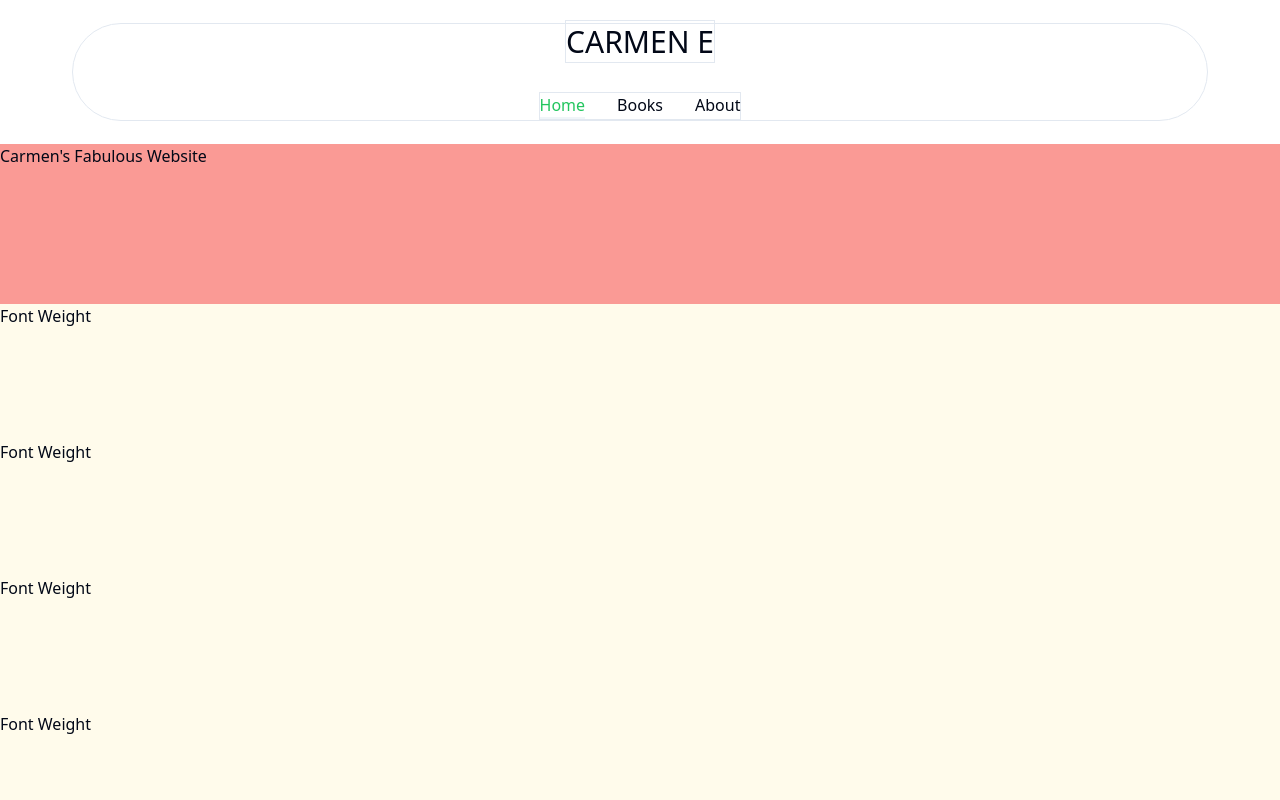
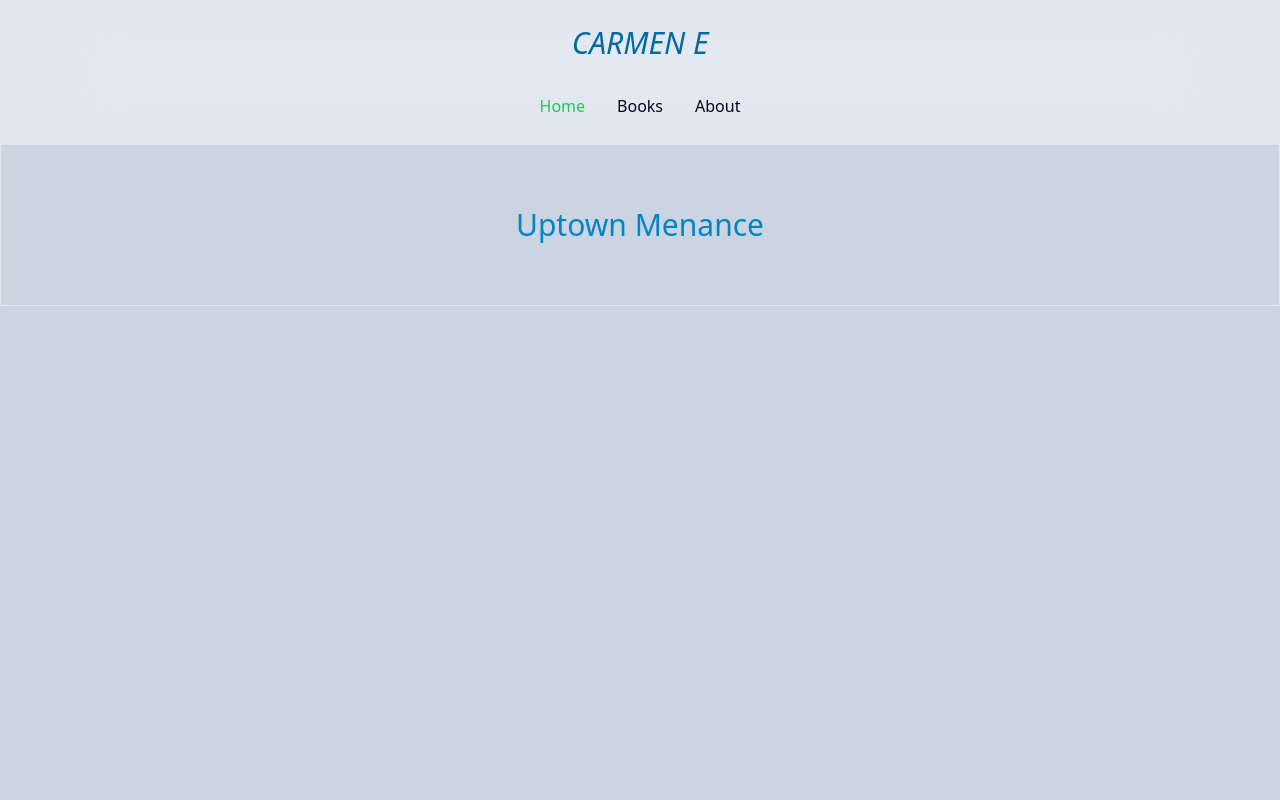
Before and after one commit to mmaustin/carmens-site, a Next.js app in the folder carmens-site/: page / in a window 1280 px wide. Shown: the top 800 px of the page. Built offline with nearby package versions, Linux system fonts and the light colour scheme.

Commit message:
Various text, background, font styling changes

```diff
--- a/carmens-site/app/layout.js
+++ b/carmens-site/app/layout.js
@@ -18,10 +18,10 @@ export default function RootLayout({ children }) {
   return (
     <html lang="en">
       <body
-        className={`${newsReader.variable} antialiased flex flex-col min-h-screen`}
+        className={`${newsReader.variable} antialiased flex flex-col min-h-screen  bg-slate-300`}
       >
         <Header />
-        <main className=" bg-amber-50">
+        <main className="border">
           {children}
         </main>
       </body>
--- a/carmens-site/app/page.js
+++ b/carmens-site/app/page.js
@@ -5,18 +5,20 @@ import Header from "@/components/Header";
 
 export default function Home() {
   return (
-    <div className="w-full flex flex-col font-light">
-      <div className="h-40 font-light bg-red-400/70">
-        Carmen's Fabulous Website
+    <div className="w-full flex flex-col">
+      <div className="h-40 flex flex-col justify-center items-center">
+        <h1 className="text-3xl text-sky-600">
+          Uptown Menance
+        </h1>
       </div>
-      <h1 className="mb-28 capitalize">font weight</h1>
-      <h1 className="mb-28 capitalize">font weight</h1>
-      <h1 className="mb-28 capitalize">font weight</h1>
-      <h1 className="mb-28 capitalize">font weight</h1>
-      <h1 className="mb-28 capitalize">font weight</h1>
-      <h1 className="mb-28 capitalize">font weight</h1>
-      <h1 className="mb-28 capitalize">font weight</h1>
-      <h1 className="mb-28 capitalize">font weight</h1>
+      {/* <h2 className="mb-28 capitalize mx-10">font weight</h2>
+      <h2 className="mb-28 capitalize mx-10">font weight</h2>
+      <h2 className="mb-28 capitalize mx-10">font weight</h2>
+      <h2 className="mb-28 capitalize mx-10">font weight</h2>
+      <h2 className="mb-28 capitalize mx-10">font weight</h2>
+      <h2 className="mb-28 capitalize mx-10">font weight</h2>
+      <h2 className="mb-28 capitalize mx-10">font weight</h2>
+      <h2 className="mb-28 capitalize mx-10">font weight</h2> */}
     </div>
   );
 }
--- a/carmens-site/components/Header.jsx
+++ b/carmens-site/components/Header.jsx
@@ -4,7 +4,7 @@ import Navbar from "./Navbar";
 
 const Header = () => {
   return (
-    <header className="flex justify-center items-center sticky top-0 backdrop-blur-md h-36">
+    <header className="flex justify-center items-center sticky top-0 backdrop-blur-md h-36  bg-slate-200">
       <div className="container hidden lg:flex items-center gap-8 rounded-full">
         <Navbar />
       </div>
--- a/carmens-site/components/Navbar.jsx
+++ b/carmens-site/components/Navbar.jsx
@@ -23,13 +23,13 @@ const Navbar = () => {
 
   return (
     <div className="flex flex-col justify-center items-center w-full border rounded-full backdrop-blur-xl">
-      <h3 className="mb-8">
-        <Link href={'/'} className="text-3xl border capitalize " >CARMEN e</Link>
-      </h3>
+      <h1 className="mb-8">
+        <Link href={'/'} className="text-3xl border capitalize text-sky-700 italic" >CARMEN e</Link>
+      </h1>
       <nav className="flex gap-8 border">
         {links.map((link, i) => {
           return (
-            <Link key={i} href={link.path} className={`${link.path === pathName && " text-green-500 border-b-2 border-accent"} capitalize font-medium hoover:text-accent`}>{link.name}</Link>
+            <Link key={i} href={link.path} className={`${link.path === pathName && " text-green-500 no-underline"} capitalize font-medium hoover:text-accent text`}>{link.name}</Link>
           )
         })}
       </nav>
```
